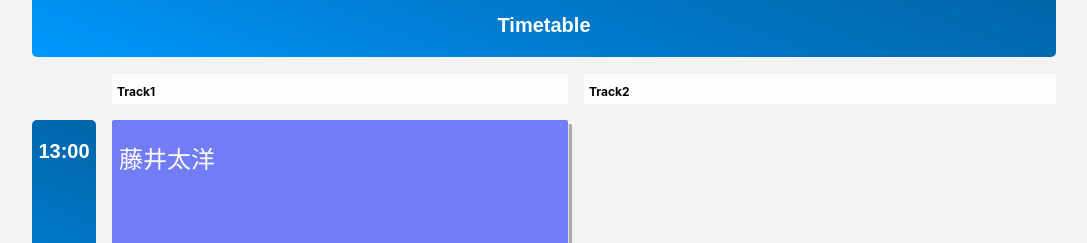
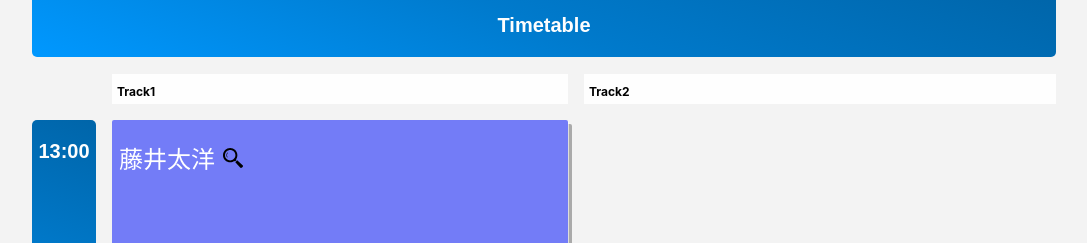
Before and after one commit to vscodejp/conf2021, a Next.js app: page /en/ in a window 1280 px wide. Shown: the part 1642-1885 px from the top of the page, without its empty margins (96-1183 px from the left). Built offline with nearby package versions, Linux system fonts and the light colour scheme.

Commit message:
refactor: detailIcon display
- 登壇者クリック時の視認性を向上
- 他、微修正

```diff
--- /dev/null
+++ b/components/Icon.tsx
@@ -0,0 +1,33 @@
+export const DetailIcon = () => {
+  return (
+    <svg
+      version="1.1"
+      id="_x32_"
+      xmlns="http://www.w3.org/2000/svg"
+      x="0px"
+      y="0px"
+      viewBox="0 0 512 512"
+    >
+      <g>
+        <path
+          className="st0"
+          d="M332.998,291.918c52.2-71.895,45.941-173.338-18.834-238.123c-71.736-71.728-188.468-71.728-260.195,0
+		c-71.746,71.745-71.746,188.458,0,260.204c64.775,64.775,166.218,71.034,238.104,18.844l14.222,14.203l40.916-40.916
+		L332.998,291.918z M278.488,278.333c-52.144,52.134-136.699,52.144-188.852,0c-52.152-52.153-52.152-136.717,0-188.861
+		c52.154-52.144,136.708-52.144,188.852,0C330.64,141.616,330.64,226.18,278.488,278.333z"
+        />
+        <path
+          className="st0"
+          d="M109.303,119.216c-27.078,34.788-29.324,82.646-6.756,119.614c2.142,3.489,6.709,4.603,10.208,2.46
+		c3.49-2.142,4.594-6.709,2.462-10.198v0.008c-19.387-31.7-17.45-72.962,5.782-102.771c2.526-3.228,1.946-7.898-1.292-10.405
+		C116.48,115.399,111.811,115.979,109.303,119.216z"
+        />
+        <path
+          className="st0"
+          d="M501.499,438.591L363.341,315.178l-47.98,47.98l123.403,138.168c12.548,16.234,35.144,13.848,55.447-6.456
+		C514.505,474.576,517.743,451.138,501.499,438.591z"
+        />
+      </g>
+    </svg>
+  )
+}
--- a/components/InfoPopover.tsx
+++ b/components/InfoPopover.tsx
@@ -1,6 +1,7 @@
 import { FC, useContext, useMemo } from 'react'
 import { Popover } from '@headlessui/react'
 import i18next from 'i18next'
+import { DetailIcon } from './Icon'
 import popoverStyles from '../static/Popover.module.scss'
 import type { ITrack } from '../contents/sessions'
 import { ColorThemeContext } from '../lib/ColorThemeContext'
@@ -20,7 +21,12 @@ export const InfoPopover: FC<InfoPopover> = ({ track }) => {
 
   return (
     <Popover className={popoverStyles.popover_wrapper}>
-      <Popover.Button className={popoverStyles.popover_title}>{track.presenterName}</Popover.Button>
+      {track.presenterName && (
+        <Popover.Button className={popoverStyles.popover_title}>
+          {track.presenterName}
+          <DetailIcon />
+        </Popover.Button>
+      )}
       <Popover.Panel className={popoverStyles.popover_content} style={contentStyles}>
         <h4>{track.presenterTitle}</h4>
         <h5 className={popoverStyles.align_right}>{track.presenterName}</h5>
--- a/static/Footer.module.scss
+++ b/static/Footer.module.scss
@@ -7,7 +7,6 @@
   min-height: 120px;
   padding: 30px 0;
   margin-top: 24px;
-  color: #303030;
 }
 
 .contact {
--- a/static/Popover.module.scss
+++ b/static/Popover.module.scss
@@ -12,6 +12,13 @@
   background: transparent;
   color: #fff;
   border: none;
+  cursor: pointer;
+
+  svg {
+    width: 20px;
+    height: 20px;
+    margin-left: 8px;
+  }
 }
 
 .popover_content {
@@ -55,6 +62,6 @@
   }
 
   @media (max-width: 600px) {
-    width: 400px;
+    width: 320px;
   }
 }
```
